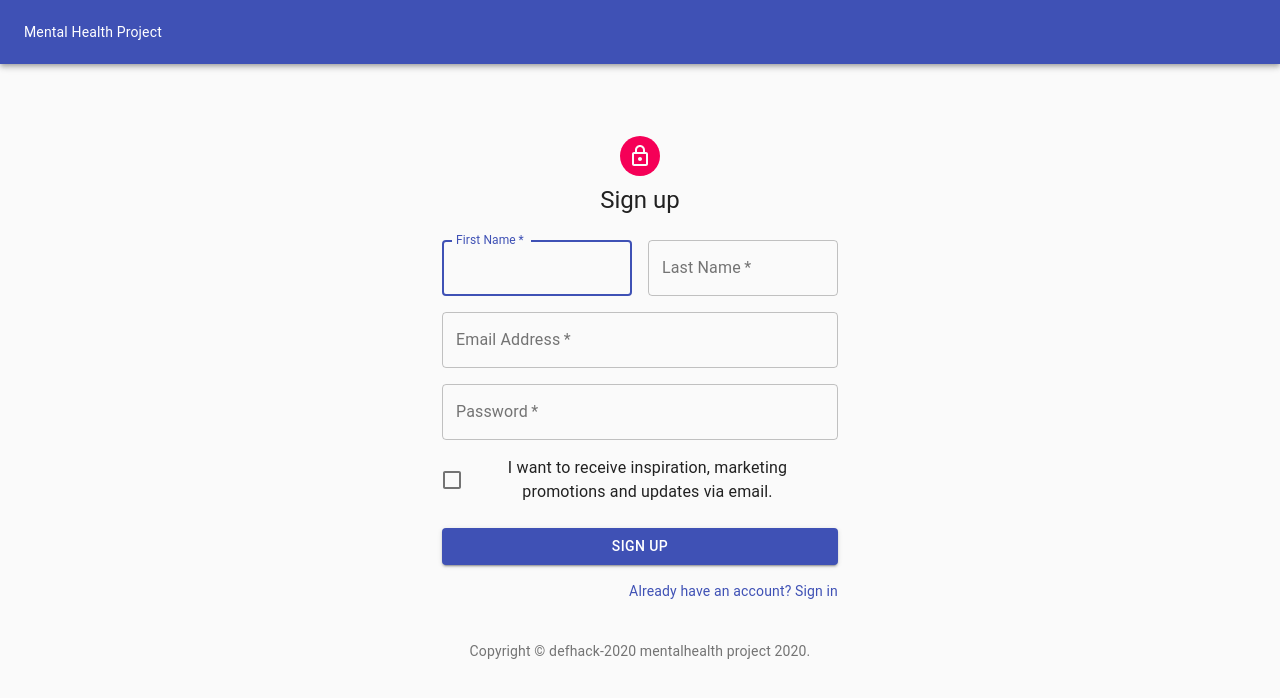
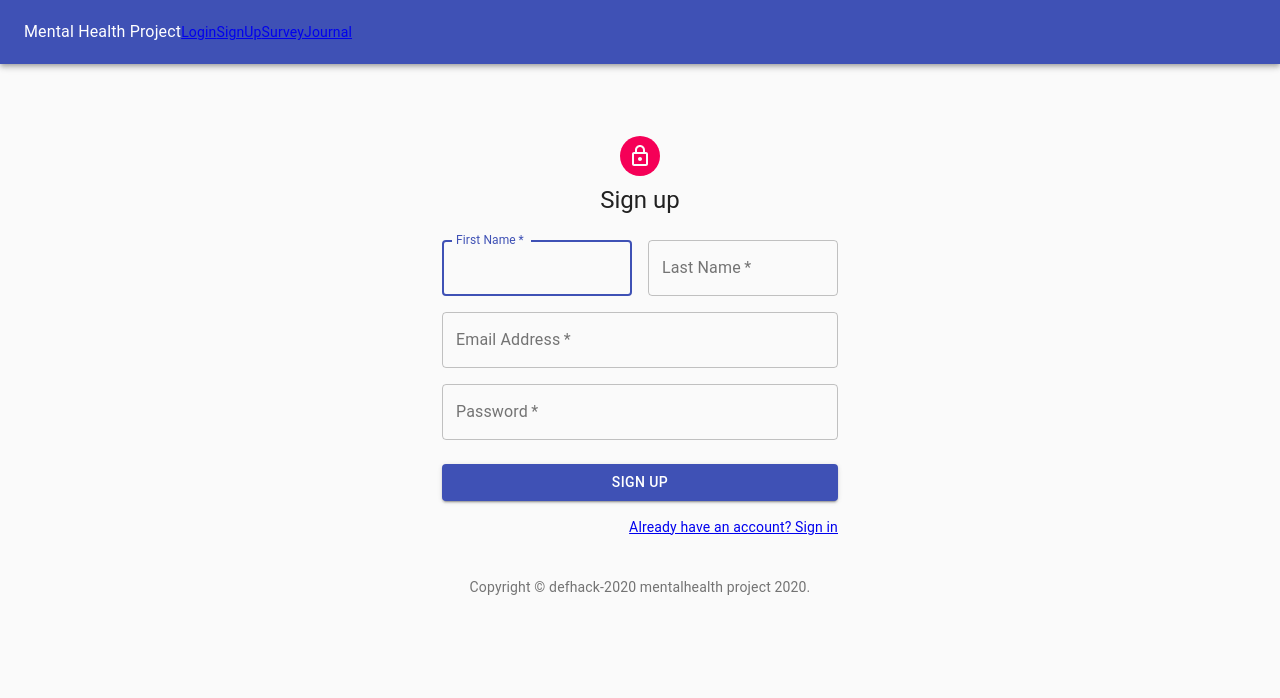
Before and after one commit to XiaoleZ/defhack-2020, a React (Create React App) app: page /signup in a window 1280 px wide. Shown: the top 698 px of the page. Built offline with nearby package versions, Linux system fonts and the light colour scheme.

Commit message:
add the link

```diff
--- a/src/components/JournalPost.js
+++ b/src/components/JournalPost.js
@@ -1,6 +1,5 @@
 
-import React, { Fragment } from "react";
-import { makeStyles } from '@material-ui/core/styles';
+import React from "react";
 import Card from '@material-ui/core/Card';
 import CardActions from '@material-ui/core/CardActions';
 import CardContent from '@material-ui/core/CardContent';
@@ -9,25 +8,8 @@ import Grid from '@material-ui/core/Grid';
 
 import JournalHeader from "./JournalHeader";
 
-const useStyles = makeStyles({
-  root: {
-    minWidth: 275,
-  },
-  bullet: {
-    display: 'inline-block',
-    margin: '0 2px',
-    transform: 'scale(0.8)',
-  },
-  title: {
-    fontSize: 14,
-  },
-  pos: {
-    marginBottom: 12,
-  },
-});
 
 export default function JournalPost(props) {
-  const classes = useStyles();
 
   return (
     <Grid >
--- a/src/components/NarBar.js
+++ b/src/components/NarBar.js
@@ -2,15 +2,21 @@ import React from 'react';
 import AppBar from '@material-ui/core/AppBar'
 import Toolbar from '@material-ui/core/Toolbar'
 import Typography from '@material-ui/core/Typography'
+// import Button from '@material-ui/core/Button';
+import { NavLink } from "react-router-dom";
 
 const NavBar = () => {
   return (
     <div>
       <AppBar position="static">
         <Toolbar>
-          <Typography variant="title" color="inherit">
+          <Typography  color="inherit">
             Mental Health Project
           </Typography>
+          <NavLink to="/signin" exact color="inherit">Login</NavLink>
+          <NavLink to="/signup" exact color="inherit">SignUp</NavLink>
+          <NavLink to="/survey" exact color="inherit">Survey</NavLink>
+          <NavLink to="/journal" exact color="inherit">Journal</NavLink>
         </Toolbar>
       </AppBar>
     </div>
--- a/src/components/SignIn.js
+++ b/src/components/SignIn.js
@@ -12,7 +12,7 @@ import LockOutlinedIcon from '@material-ui/icons/LockOutlined';
 import Typography from '@material-ui/core/Typography';
 import { makeStyles } from '@material-ui/core/styles';
 import Container from '@material-ui/core/Container';
-
+import { NavLink } from "react-router-dom";
 
 function Copyright() {
   return (
@@ -96,16 +96,16 @@ export default function SignIn() {
           >
             Sign In
           </Button>
-          <Grid container>
-            <Grid item xs>
+          <Grid container justify="flex-end">
+            {/* <Grid item xs>
               <Link href="#" variant="body2">
                 Forgot password?
               </Link>
-            </Grid>
+            </Grid> */}
             <Grid item>
-              <Link href="#signup" variant="body2">
+              <NavLink to="/signup" exact  variant="body2">
                 {"Don't have an account? Sign Up"}
-              </Link>
+              </NavLink>
             </Grid>
           </Grid>
         </form>
--- a/src/components/SignUp.js
+++ b/src/components/SignUp.js
@@ -3,8 +3,6 @@ import Avatar from '@material-ui/core/Avatar';
 import Button from '@material-ui/core/Button';
 import CssBaseline from '@material-ui/core/CssBaseline';
 import TextField from '@material-ui/core/TextField';
-import FormControlLabel from '@material-ui/core/FormControlLabel';
-import Checkbox from '@material-ui/core/Checkbox';
 import Link from '@material-ui/core/Link';
 import Grid from '@material-ui/core/Grid';
 import Box from '@material-ui/core/Box';
@@ -12,6 +10,8 @@ import LockOutlinedIcon from '@material-ui/icons/LockOutlined';
 import Typography from '@material-ui/core/Typography';
 import { makeStyles } from '@material-ui/core/styles';
 import Container from '@material-ui/core/Container';
+import { NavLink } from "react-router-dom";
+
 
 function Copyright() {
   return (
@@ -107,12 +107,7 @@ export default function SignUp() {
                 autoComplete="current-password"
               />
             </Grid>
-            <Grid item xs={12}>
-              <FormControlLabel
-                control={<Checkbox value="allowExtraEmails" color="primary" />}
-                label="I want to receive inspiration, marketing promotions and updates via email."
-              />
-            </Grid>
+
           </Grid>
           <Button
             type="submit"
@@ -125,9 +120,9 @@ export default function SignUp() {
           </Button>
           <Grid container justify="flex-end">
             <Grid item>
-              <Link href="#" variant="body2">
+              <NavLink to="/signin" exact variant="body2">
                 Already have an account? Sign in
-              </Link>
+              </NavLink>
             </Grid>
           </Grid>
         </form>
```
Also changed, not shown: api/requirements 2.txt (deleted), 2 other files (tests, documents, lock files or other folders).
